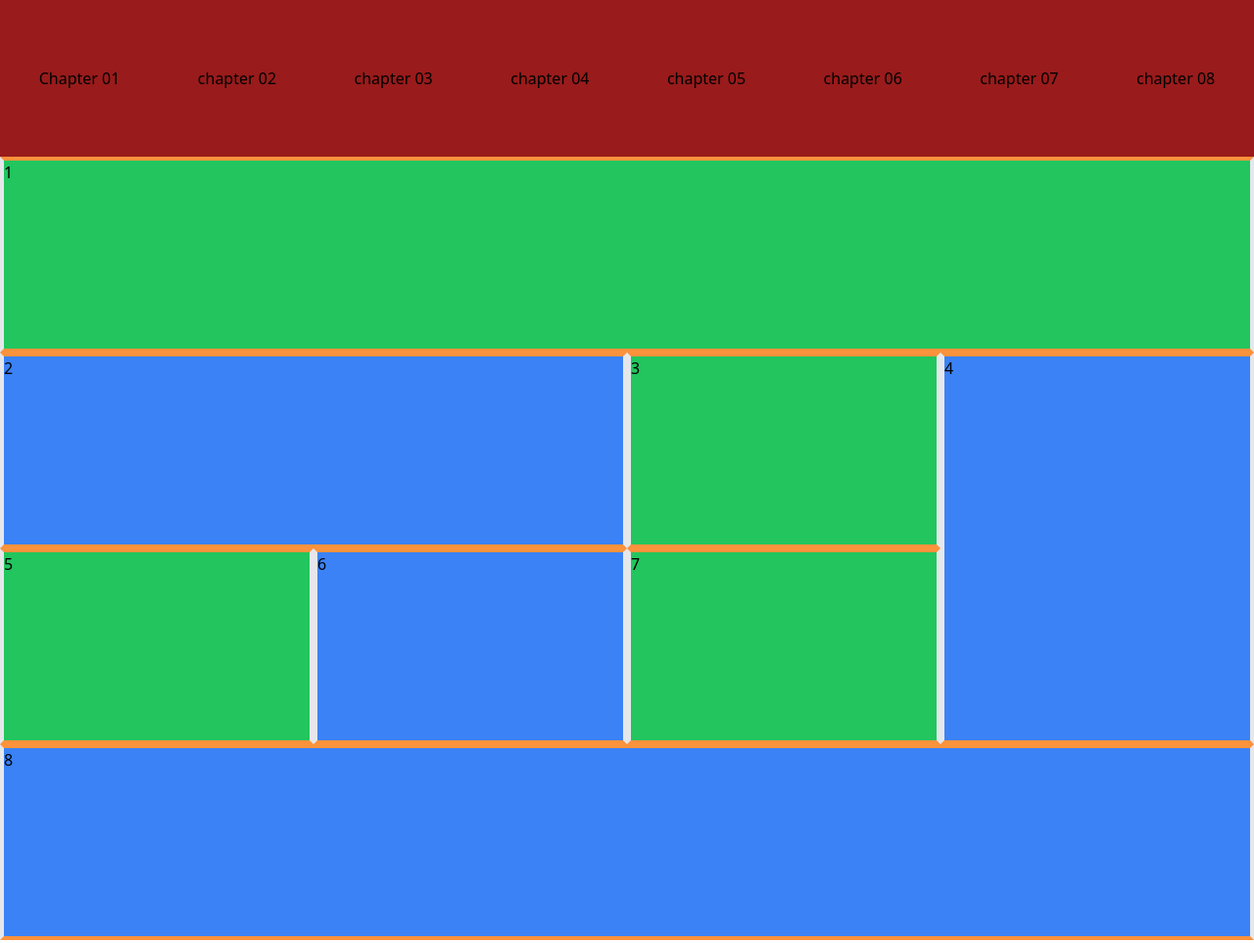
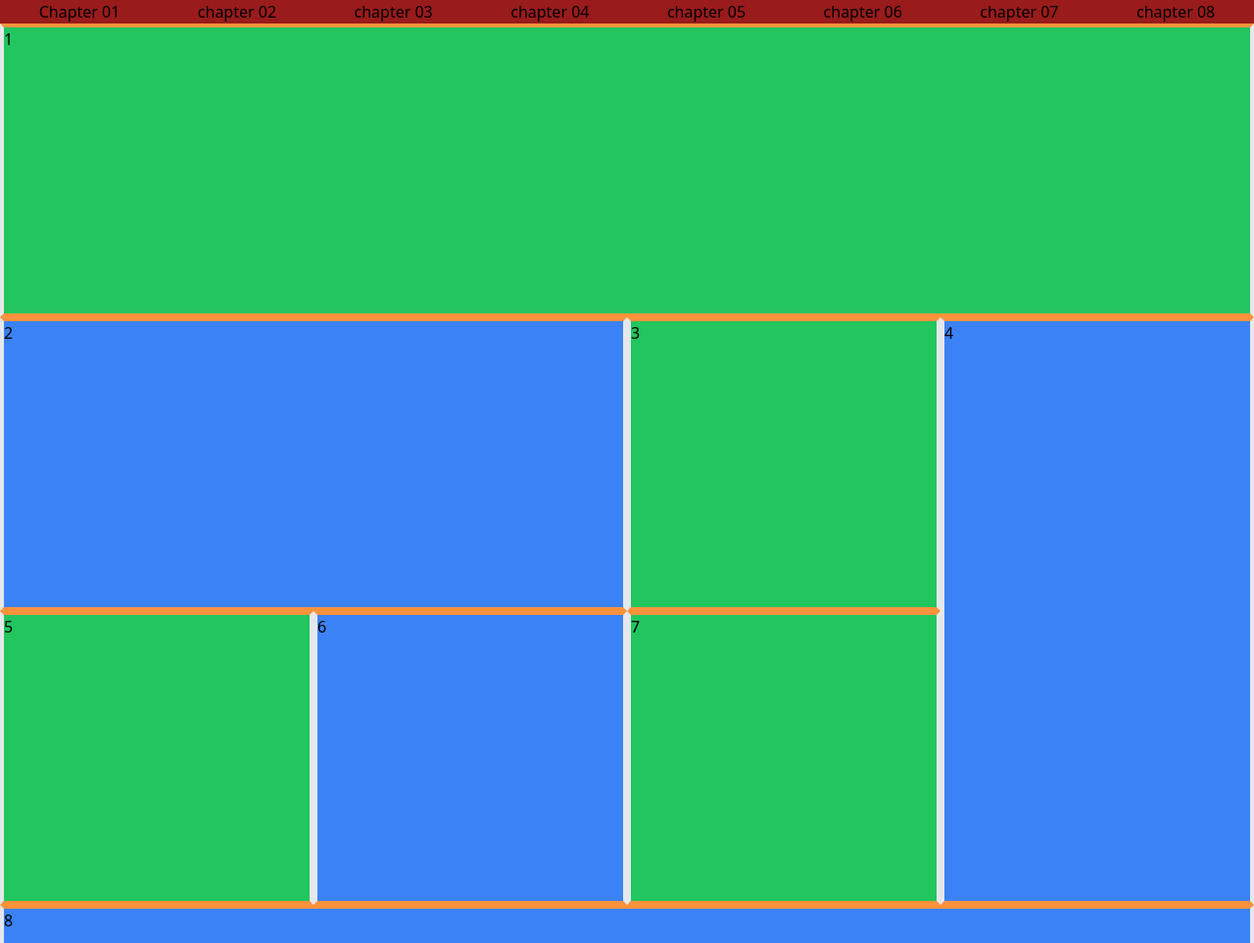
Before and after one commit to Happinn/Tailwindcss-week5a, a website: page class3.html in a window 1280 px wide. Shown: the top 963 px of the page at 98% size. Drawn offline with Linux system fonts and the light colour scheme.

Commit message:
feat change

```diff
--- a/class3.html
+++ b/class3.html
@@ -9,7 +9,7 @@
 
 </head>
 <body>
-    <nav> <ul class="md:h-[20vh] h-[70vh] bg-orange-700 sm: sm:bg-yellow-500 md: md:bg-blue-800 lg:bg-red-800 xl: bg-fuchsia-700 flex justify-around items-center flex md:flex-row flex-col justify-around">
+    <nav> <ul class="md: bg-orange-700 sm: sm:bg-yellow-500 md: md:bg-blue-800 lg:bg-red-800 xl: bg-fuchsia-700 flex justify-around items-center flex md:flex-row flex-col justify-around">
         <li>Chapter 01</li>
         <li>chapter 02</li>
         <li>chapter 03</li>
@@ -18,16 +18,17 @@
         <li>chapter 06</li>
         <li>chapter 07</li>
         <li>chapter 08</li>
-    </ul></nav>
-<main class="grid lg:grid-cols-4 sm:grid-cols-2 grid-cols-1 sm:grid-rows-[repeat(8,_200px)]">
+    </ul>
+</nav>
+<main class="grid lg:grid-cols-4 sm:grid-cols-2 grid-cols-1 sm:grid-rows-[repeat(8,_200px)]  lg:grid-rows-[repeat(4,_300px)]  grid-rows-[repeat(8,_200px)]">
 
     <section class="lg:col-span-4 lg:row-span-1 sm:col-span-2">1</section>
-    <section class="lg:col-span-2 lg:row-span-1 sm:col-span-1">2</section>
-    <section class="lg:col-span-1 lg:row-span-1 sm:col-span-1 sm:row-span-4">3</section>
-    <section class="lg:row-span-2 lg:col-span-1 sm:col-span-1">4</section>
-    <section class="lg:col-span-1 lg:row-span-1 sm:col-span-1">5</section>
-    <section class="lg:col-span-1 lg:row-span-1 ">6</section>
-    <section class="lg:col-span-1 lg:row-span-1 sm:col-span-2">7</section>
+    <section class="lg:col-span-2 lg:row-span-1 ">2</section>
+    <section class=" lg:row-span-1  sm:row-span-4">3</section>
+    <section class="lg:row-span-2 ">4</section>
+    <section>5</section>
+    <section>6</section>
+    <section class="lg:col-span-1  sm:col-span-2">7</section>
     <section class="lg:col-span-4 sm:col-span-2">8</section>
 </main>
 </body>
```
Also changed, not shown: happy/ayodele.css.
